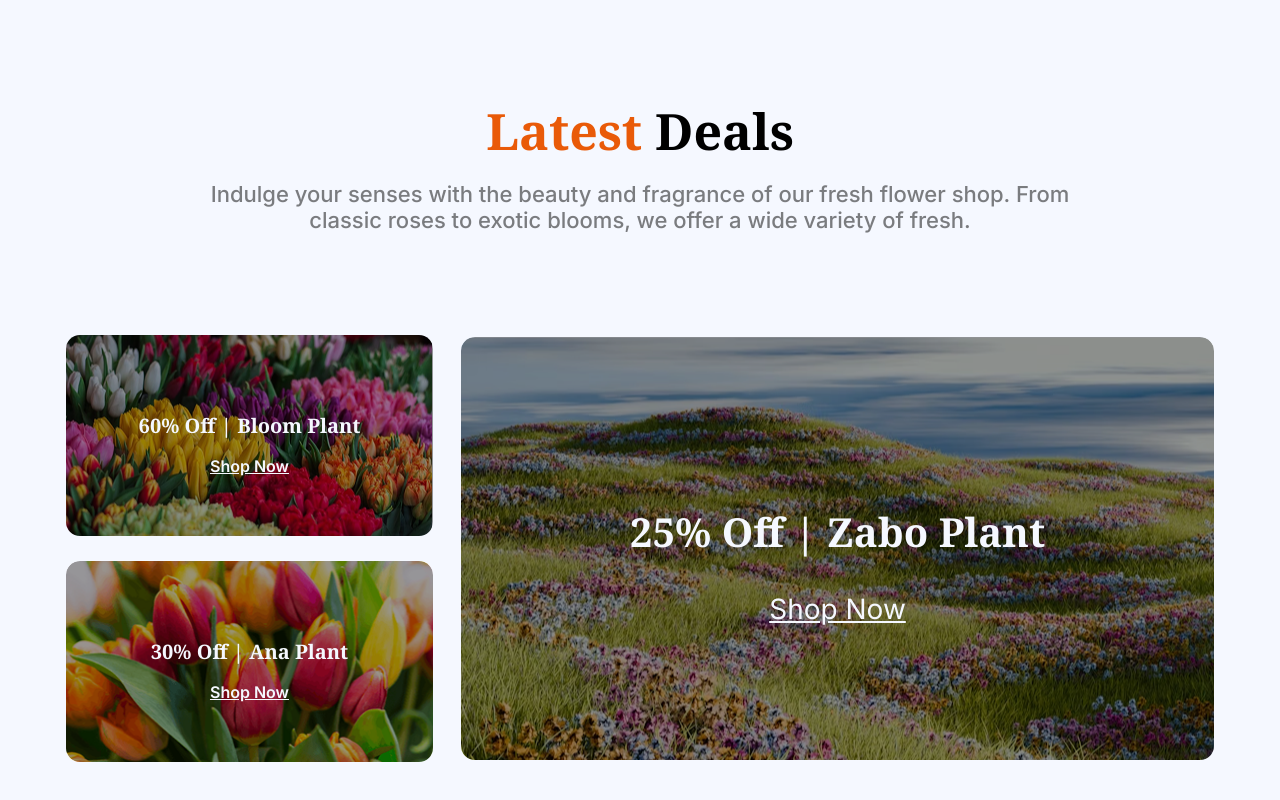
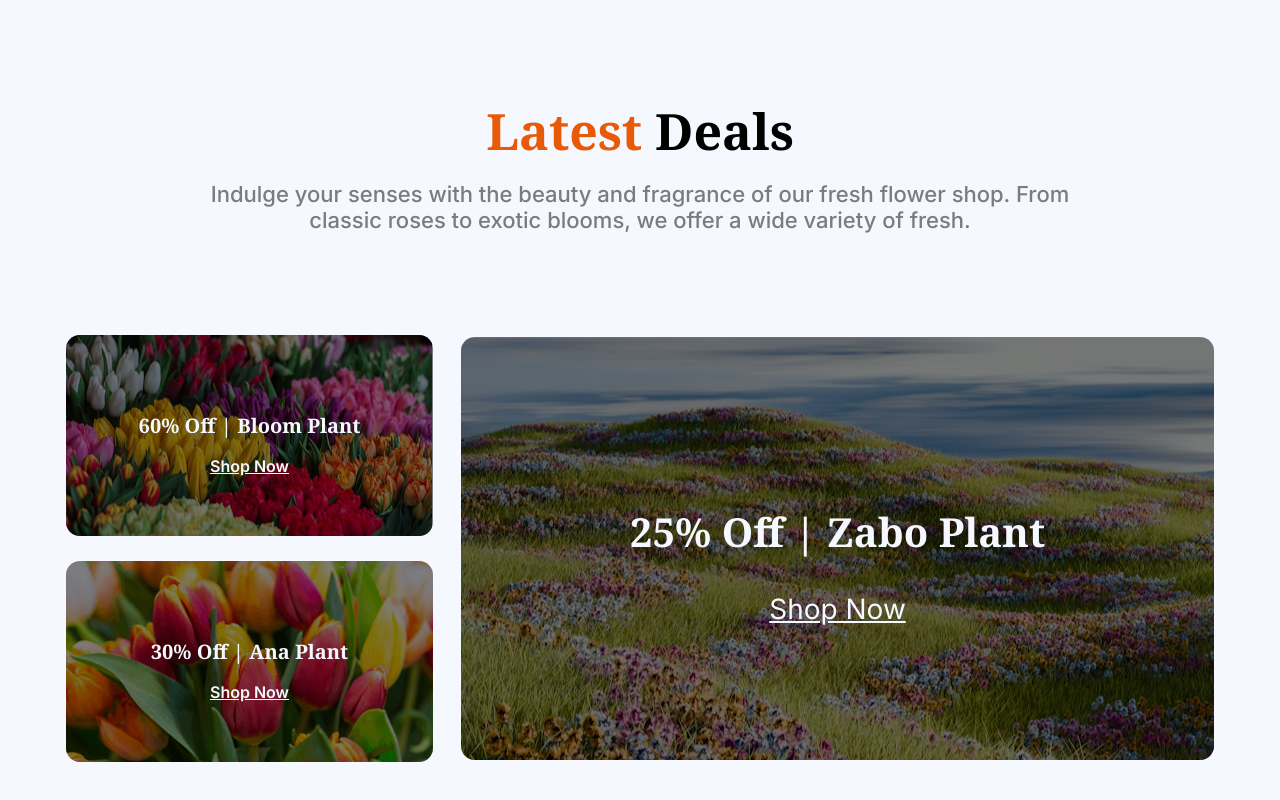
Before and after one commit to parvejtalukder/Site_Assign_Two, a plain HTML site: page index.html in a window 1280 px wide. Shown: the part 2875-3675 px from the top of the page. Drawn offline with Linux system fonts and the light colour scheme.

Commit message:
BG: Issue Resolved

```diff
--- a/css/main.css
+++ b/css/main.css
@@ -218,12 +218,12 @@ header{
     align-items: center;
     justify-content: center;
 }
-.img-one{
+.img-one {
+    position: relative;
     background-image: url('/assets/deal-bloom.png');
     background-repeat: no-repeat;
     background-size: cover;
-    background-position:center;
-    box-shadow: inset 367px 201px rgba(0, 0, 0, 0.4);
+    background-position: center;
     width: 367px;
     height: 201px;
     border-radius: 14px;
@@ -232,16 +232,25 @@ header{
     align-items: center;
     justify-content: center;
     text-align: center;
+    isolation: isolate;
+}
+.img-one::after {
+    content: "";
+    position: absolute;
+    inset: 0;
+    background: rgba(0, 0, 0, 0.5);
+    z-index: -1;
+    border-radius: 14px;
 }
 .img-one a, .img-one h2{
     margin: 4;
 }
 .img-two{
+    position: relative;
     background-image: url('/assets/deal-ana.png');
     background-repeat: no-repeat;
     background-position:center;
     background-size: cover;
-    box-shadow: inset 367px 201px rgba(0, 0, 0, 0.4);
     width: 367px;
     height: 201px;
     border-radius: 14px;
@@ -251,6 +260,15 @@ header{
     align-items: center;
     justify-content: center;
     text-align: center;
+    isolation: isolate;
+}
+.img-two::after {
+    content: "";
+    position: absolute;
+    inset: 0;
+    background: rgba(0, 0, 0, 0.5);
+    z-index: -1;
+    border-radius: 14px;
 }
 .img-two a, .img-two h2{
     margin: 4;
@@ -260,7 +278,6 @@ header{
     background-repeat: no-repeat;
     background-position:center;
     background-size: cover;
-    box-shadow: inset 750px 500px rgba(0, 0, 0, 0.4);
     width: 753px;
     height: 423.12px;
     border-radius: 14px;
@@ -270,6 +287,16 @@ header{
     align-items: center;
     justify-content: center;
     text-align: center;
+    position: relative;
+    isolation: isolate;
+}
+.img-three::after {
+    content: "";
+    position: absolute;
+    inset: 0;
+    background: rgba(0, 0, 0, 0.5);
+    z-index: -1;
+    border-radius: 14px;
 }
 .img-three a, .img-three h2{
     margin: 4;
```
